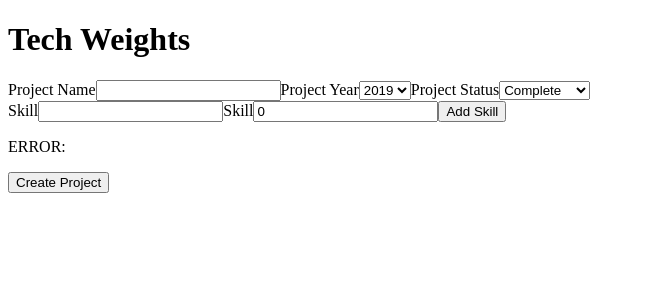
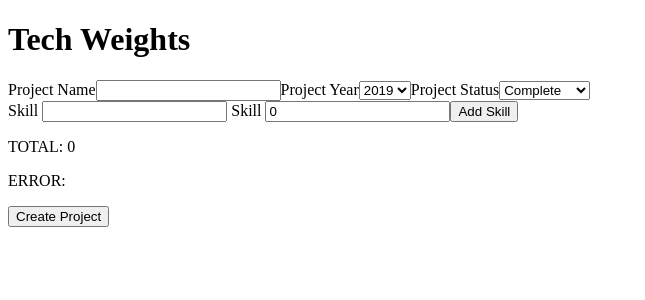
Before and after one commit to aaronmyatt/original-tech-weights, a Vue app: page / in a window 1280 px wide. Shown: the top 300 px of the page, without its empty margins (0-645 px from the left). Built offline with nearby package versions, Linux system fonts and the light colour scheme.

Commit message:
SkillList should aggregate the skill weights and present total
Signed-off-by: aaron <aaron@mindvalley.com>

```diff
--- a/src/components/SkillList.vue
+++ b/src/components/SkillList.vue
@@ -1,23 +1,22 @@
 <template>
   <div>
-    <label for="skill-name-input">Skill</label>
+    <label for="skill-name-input"> Skill </label>
     <input @keyup.enter="addSkill()" id="skill-name-input" type="text" v-model="skillName">
-    <label for="skill-weight-input">Skill</label>
+    <label for="skill-weight-input"> Skill </label>
     <input @keyup.enter="addSkill()" id="skill-weight-input" type="text" v-model="skillWeight">
-    <button @click="addSkill()" class="add-new-skill-button" type="button"> Add Skill</button>
+    <button @click="addSkill()" class="add-new-skill-button" type="button"> Add Skill </button>
     <ol class="skills-list">
       <li :key="index" class="skill-item" v-for="(skill, index) in skills">
         {{ skill.name }} | {{ skill.weight }}
       </li>
     </ol>
+    <p>TOTAL: {{ totalSkillWeights() }}</p>
     <p>ERROR: {{ error }}</p>
   </div>
 </template>
 
 <script>
 // @todo #23:30m/DEV add validation for weight field (integer only)
-// @todo #4:30m/DEV SkillList should aggregate the skill "weights" and present them
-//  I am imagining all weights should total to no more than 100%
 // @todo #25:30m/DEV only show error when necessary, clear error error when resolved
 //  can add an onchange or keyup handler to clear the error
 
@@ -44,13 +43,17 @@ export default {
       if (this.totalWeightsExceed100()) {
         this.dropLastSkill();
         this.issueSkillWeightWarning();
+      } else {
+        this.error = '';
+        this.$emit('update:skills', this.skills);
       }
-
-      this.$emit('update:skills', this.skills);
+    },
+    totalSkillWeights() {
+      const sumSkillWeights = (acc, cur) => cur.weight + acc;
+      return this.skills.reduce(sumSkillWeights, 0);
     },
     totalWeightsExceed100() {
-      const sumSkillWeights = (acc, cur) => cur.weight + acc;
-      return this.skills.reduce(sumSkillWeights, 0) > 100;
+      return this.totalSkillWeights() > 100;
     },
     dropLastSkill() {
       this.skills.pop();
```
